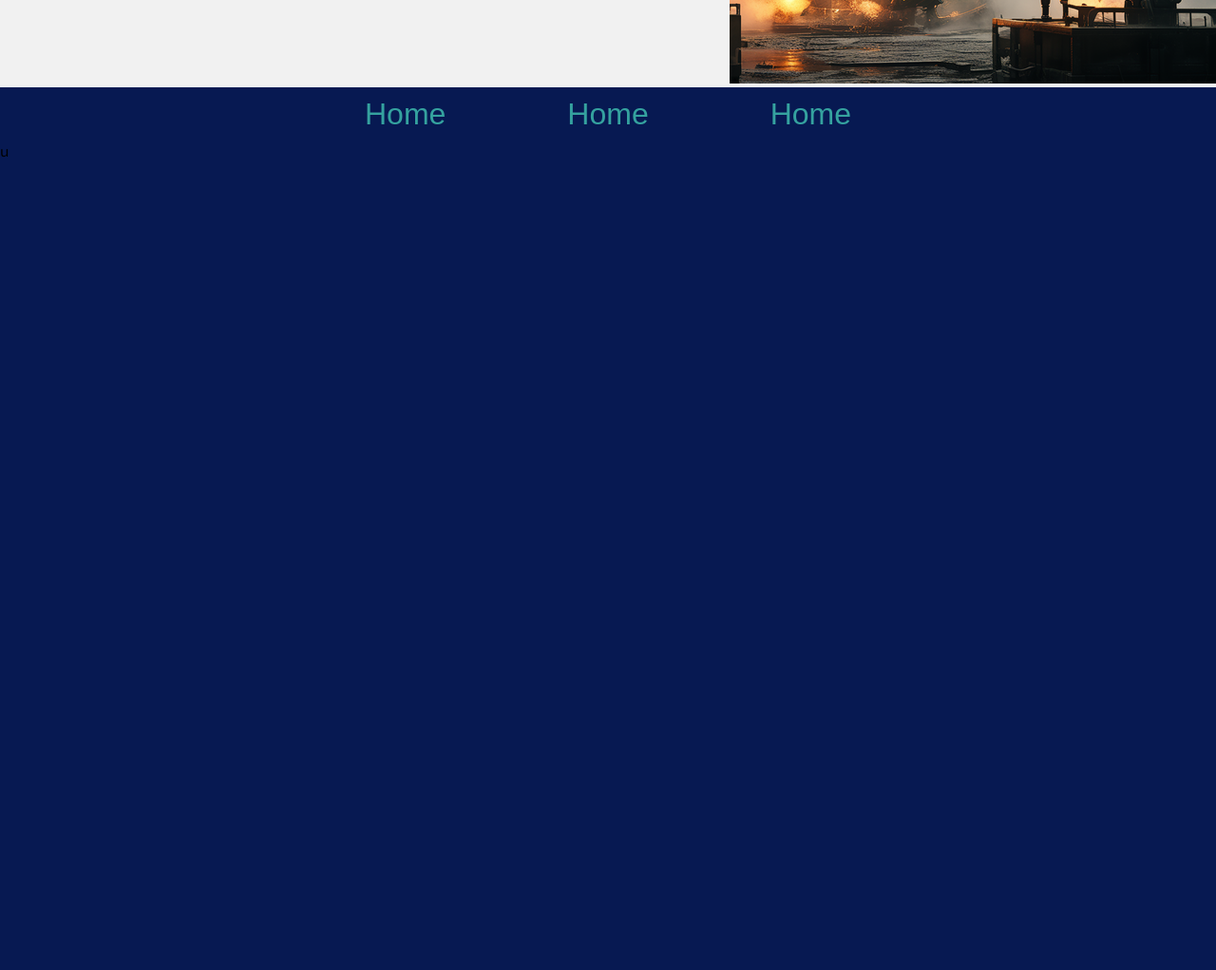
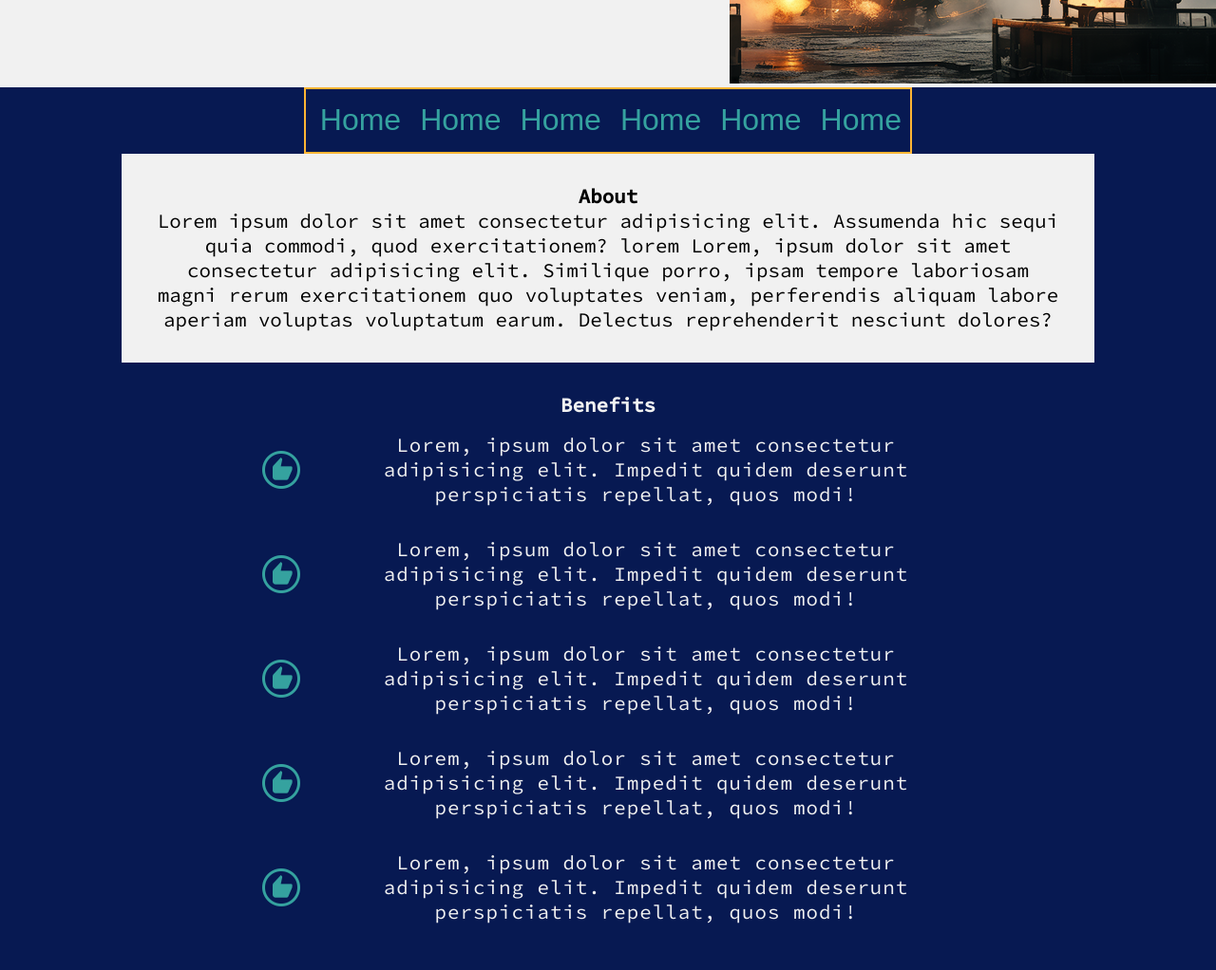
Before and after one commit to thelordax0/big-brain, a plain HTML site: page challengedetails.html in a window 1280 px wide. Shown: the part 500-1522 px from the top of the page at 95% size. Before the commit the page ends 800 px from the top, so only its background shows below. Drawn offline with nearby package versions, Linux system fonts and the light colour scheme.

Commit message:
feature: added about section and benefits section to challengedetails page

```diff
--- a/challengedetails.html
+++ b/challengedetails.html
@@ -45,10 +45,51 @@
       <div class="tab-menu">
         <button class="tab-btn">Home</button>
         <button class="tab-btn">Home</button>
+        <button class="tab-btn">Home</button
+        ><button class="tab-btn">Home</button>
+        <button class="tab-btn">Home</button>
         <button class="tab-btn">Home</button>
       </div>
     </section>
-    u
+    <section class="about">
+      <h4>About</h4>
+      <p>
+        Lorem ipsum dolor sit amet consectetur adipisicing elit. Assumenda hic
+        sequi quia commodi, quod exercitationem? lorem Lorem, ipsum dolor sit
+        amet consectetur adipisicing elit. Similique porro, ipsam tempore
+        laboriosam magni rerum exercitationem quo voluptates veniam, perferendis
+        aliquam labore aperiam voluptas voluptatum earum. Delectus reprehenderit
+        nesciunt dolores?
+      </p>
+    </section>
+    <section class="benefits">
+      <h4>Benefits</h4>
+      <p class="benefit">
+        <span class="material-symbols-outlined"> recommend </span>
+        Lorem, ipsum dolor sit amet consectetur adipisicing elit. Impedit quidem
+        deserunt perspiciatis repellat, quos modi!
+      </p>
+      <p class="benefit">
+        <span class="material-symbols-outlined"> recommend </span>
+        Lorem, ipsum dolor sit amet consectetur adipisicing elit. Impedit quidem
+        deserunt perspiciatis repellat, quos modi!
+      </p>
+      <p class="benefit">
+        <span class="material-symbols-outlined"> recommend </span>
+        Lorem, ipsum dolor sit amet consectetur adipisicing elit. Impedit quidem
+        deserunt perspiciatis repellat, quos modi!
+      </p>
+      <p class="benefit">
+        <span class="material-symbols-outlined"> recommend </span>
+        Lorem, ipsum dolor sit amet consectetur adipisicing elit. Impedit quidem
+        deserunt perspiciatis repellat, quos modi!
+      </p>
+      <p class="benefit">
+        <span class="material-symbols-outlined"> recommend </span>
+        Lorem, ipsum dolor sit amet consectetur adipisicing elit. Impedit quidem
+        deserunt perspiciatis repellat, quos modi!
+      </p>
+    </section>
     <footer></footer>
   </body>
 </html>
--- a/style.css
+++ b/style.css
@@ -241,6 +241,8 @@ section.tab-menu-container div.tab-menu {
   display: flex;
   justify-content: space-around;
   align-items: center;
+  border: 2px solid #ffb534;
+  padding: 0.3rem;
 }
 div.tab-menu button {
   font-size: 2rem;
@@ -253,6 +255,42 @@ div.tab-menu button {
   border: none;
 }
 
-div.tab-menu button.active {
+div.tab-menu button:hover {
   border-bottom: 4px solid #ffb534;
 }
+
+section.about {
+  width: 80%;
+  min-height: 15vh;
+  background-color: #f1f1f1;
+  text-align: center;
+  margin-left: auto;
+  margin-right: auto;
+  padding: 2rem;
+  font-size: 1.3rem;
+}
+
+section.benefits {
+  width: 80%;
+  min-height: 15vh;
+  background-color: #071952;
+  text-align: center;
+  margin-left: auto;
+  margin-right: auto;
+  padding: 2rem;
+  font-size: 1.3rem;
+  color: #f1f1f1;
+}
+section.benefits p.benefit {
+  width: 80%;
+  letter-spacing: 1px;
+  padding: 1rem;
+  display: inline-flex;
+  align-items: center;
+  justify-content: space-between;
+}
+section.benefits p.benefit span {
+  margin-right: 2rem;
+  color: #35a29f;
+  font-size: 3rem;
+}
```
